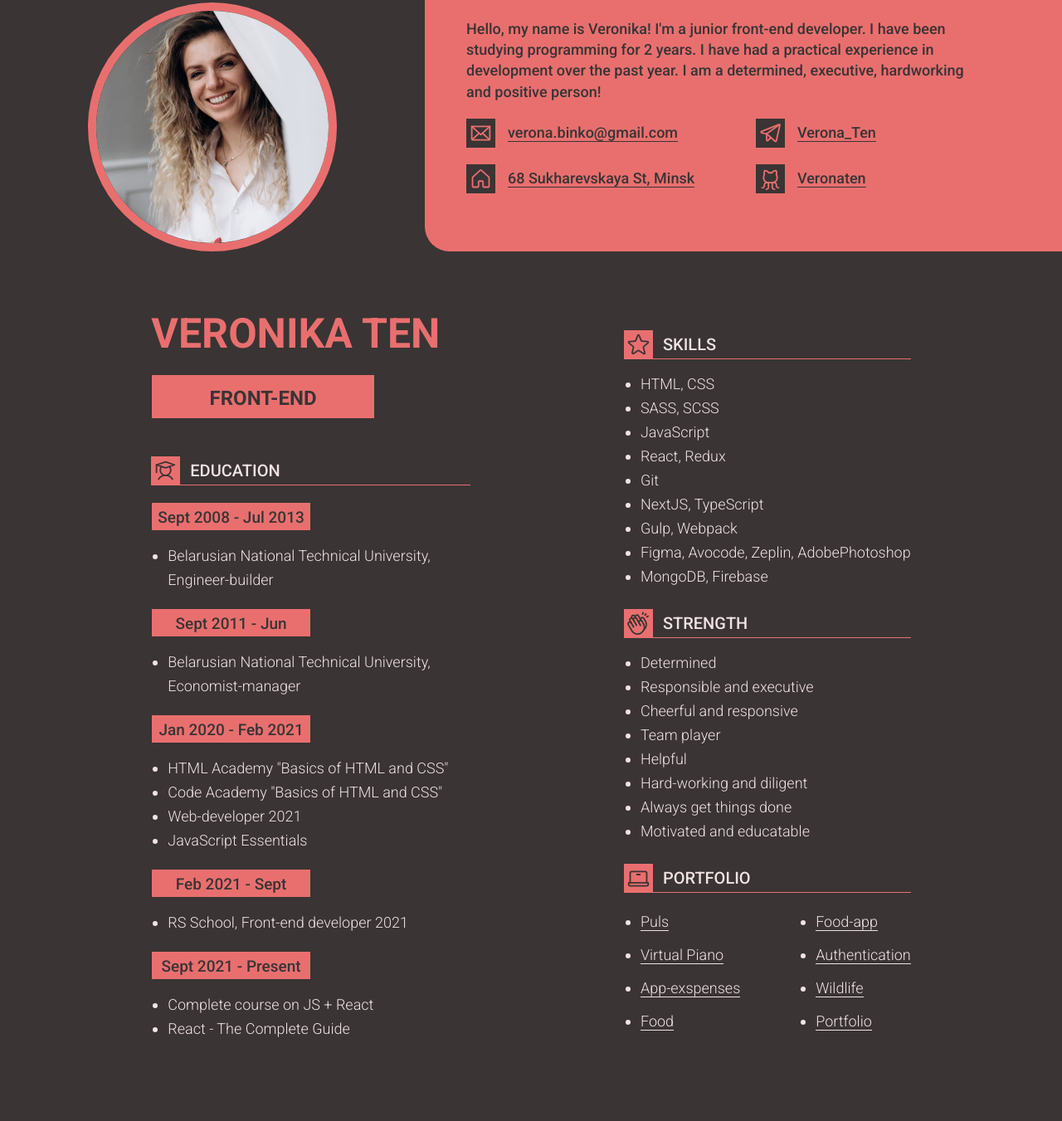
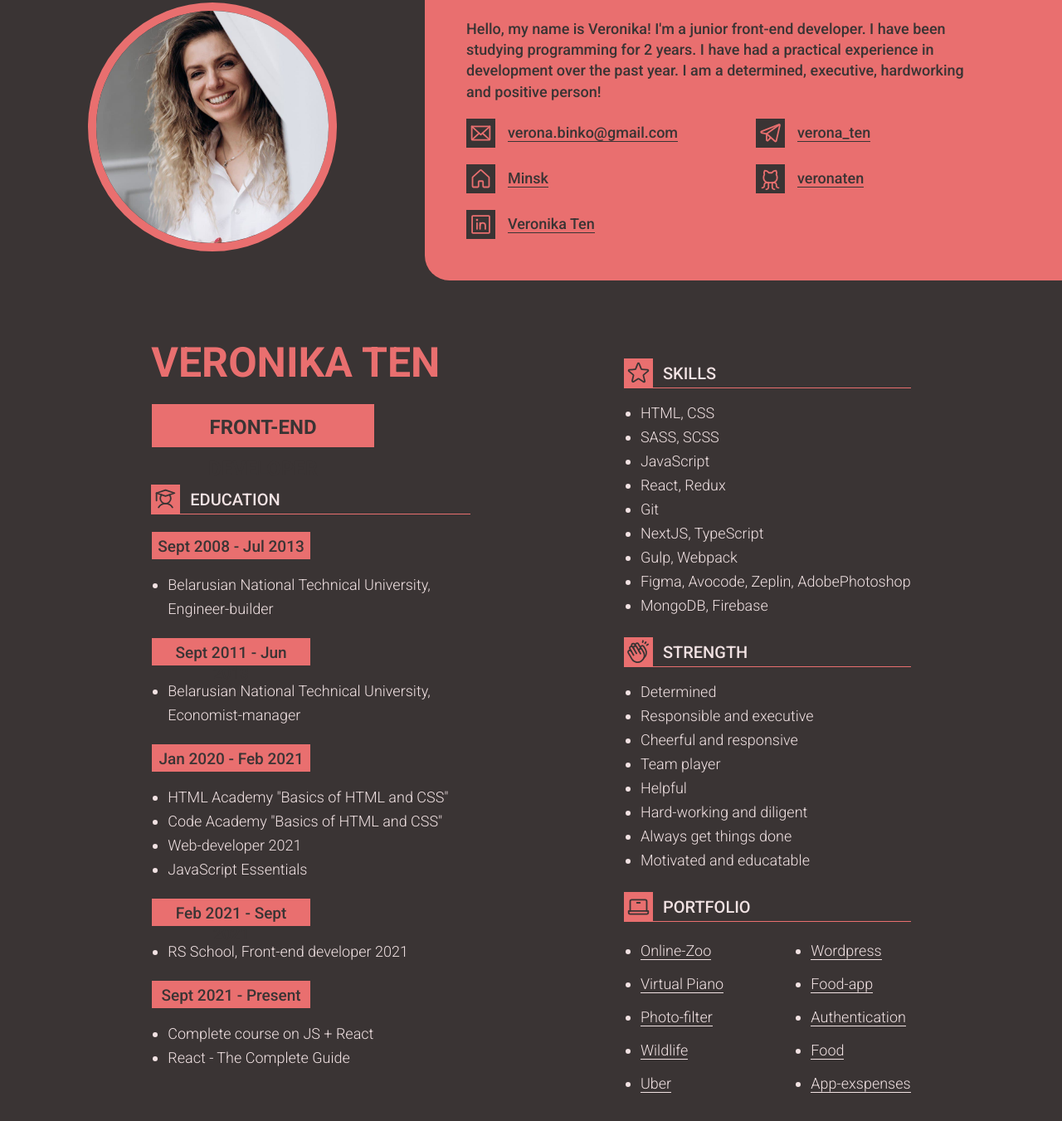
Before and after one commit to veronaten/my-CV, a plain HTML site: page index.html in a window 1280 px wide. Shown: the part 106-1457 px from the top of the page at 83% size. Drawn offline with Linux system fonts and the light colour scheme.

Commit message:
Feat: add linkedin in contacts, change lists of my portfolio

```diff
--- a/index.html
+++ b/index.html
@@ -35,19 +35,25 @@
             <div class="icon-item">
               <img class="icon" src="./icons/telegram2.svg" alt="telegram">
             </div>
-            <a target="_blank" href="https://t.me/Verona_Ten" class="profile__contacts__item text">Verona_Ten</a>
+            <a target="_blank" href="https://t.me/Verona_Ten" class="profile__contacts__item text">verona_ten</a>
           </div>
           <div class="profile__contacts__item">
             <div class="icon-item">
               <img class="icon" src="./icons/address2.svg" alt="address">
             </div>
-            <a target="_blank" href="https://yandex.by/maps/157/minsk/house/Zk4YcgZpSUUPQFtpfXR5dn5rYA==/?ll=27.419008%2C53.887284&source=wizgeo&utm_medium=maps-desktop&utm_source=serp&z=16" class="profile__contacts__item_text">68 Sukharevskaya St, Minsk</a>
+            <a target="_blank" href="https://yandex.by/maps/157/minsk/house/Zk4YcgZpSUUPQFtpfXR5dn5rYA==/?ll=27.419008%2C53.887284&source=wizgeo&utm_medium=maps-desktop&utm_source=serp&z=16" class="profile__contacts__item_text">Minsk</a>
           </div>
           <div class="profile__contacts__item">
             <div class="icon-item">
               <img class="icon" src="./icons/github2.svg" alt="github">
             </div>
-            <a target="_blank" href="https://github.com/veronaten" class="profile__contacts__item text">Veronaten</a>
+            <a target="_blank" href="https://github.com/veronaten" class="profile__contacts__item text">veronaten</a>
+          </div>
+          <div class="profile__contacts__item">
+            <div class="icon-item">
+              <img class="icon" src="./icons/linkedin.svg" alt="linkedin">
+            </div>
+            <a target="_blank" href="https://www.linkedin.com/in/veronaten/" class="profile__contacts__item text">Veronika Ten</a>
           </div>
           <h1>CV front-end developer</h1>
         </div>
@@ -134,16 +140,19 @@
           </div>
           <div class="lists">
             <ul class="description-link">
-              <li><a target="_blank" href="https://github.com/veronaten/Puls">Puls</a></li>
+              <li><a target="_blank" href="https://github.com/rolling-scopes-school/veronaten-JSFE2021Q1/tree/online-zoo">Online-Zoo</a></li>
               <li><a target="_blank" href="https://github.com/rolling-scopes-school/veronaten-JSFE2021Q1/tree/virtual-piano">Virtual Piano</a></li>
-              <li><a target="_blank" href="https://github.com/veronaten/app-expenses">App-exspenses</a></li>
-              <li><a target="_blank" href="https://github.com/veronaten/food">Food</a></li>
+              <li><a target="_blank" href="https://github.com/rolling-scopes-school/veronaten-JSFE2021Q1/tree/photo-filter">Photo-filter</a></li>
+              <li><a target="_blank" href="https://github.com/veronaten/Wildlife">Wildlife</a></li>
+              <li><a target="_blank" href="https://github.com/veronaten/uber/tree/master">Uber</a></li>
             </ul>
             <ul class="description-link">
+              <li><a target="_blank" href="https://github.com/veronaten/wordpress/tree/master">Wordpress</a></li>
               <li><a target="_blank" href="https://github.com/veronaten/food-app">Food-app</a></li>
               <li><a target="_blank" href="https://github.com/veronaten/Authentication">Authentication</a></li>
-              <li><a target="_blank" href="https://github.com/veronaten/Wildlife">Wildlife</a></li>
-              <li><a target="_blank" href="https://github.com/veronaten/Portfolio">Portfolio</a></li>
+              <li><a target="_blank" href="https://github.com/veronaten/food">Food</a></li>
+              <li><a target="_blank" href="https://github.com/veronaten/app-expenses">App-exspenses</a></li>
+
             </ul>
           </div>
         </div>
```
Also changed, not shown: icons/linkedin.svg (added).
